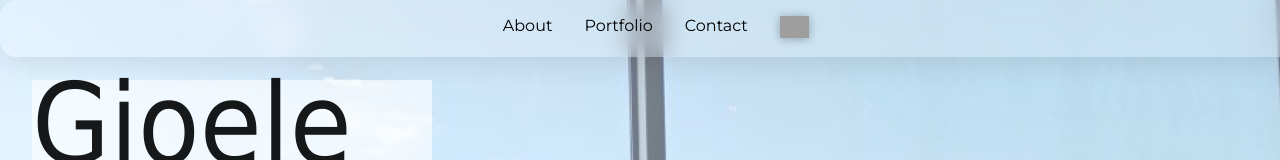
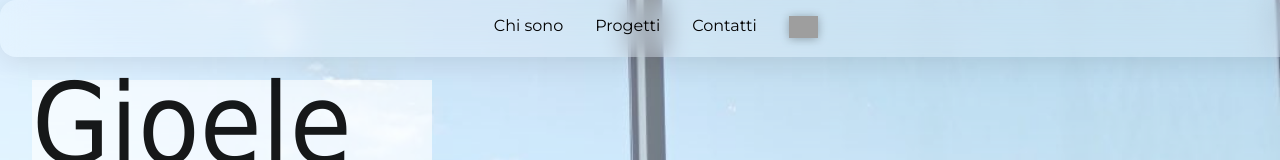
Before and after one commit to GioeleBucci/Portfolio, a React (Vite) app: page / in a window 1280 px wide. Shown: the top 160 px of the page. Built offline with nearby package versions, Linux system fonts and the light colour scheme; grey boxes are pictures that could not be loaded.

Commit message:
add translations for headers

```diff
--- a/src/Components/About.jsx
+++ b/src/Components/About.jsx
@@ -21,7 +21,7 @@ const About = () => {
             textAlign: "center",
           }}
         >
-          <h2>About</h2>
+          <h2>{t("about.header")}</h2>
           <p
             dangerouslySetInnerHTML={{ __html: t("about.experience") }}
             style={{ textAlign: "center", fontSize: "1.2rem", margin: ".8rem" }}
@@ -57,7 +57,7 @@ const About = () => {
           textAlign: "center",
         }}
       >
-        <h2>About</h2>
+        <h2>{t("about.header")}</h2>
         <p className="large" dangerouslySetInnerHTML={{ __html: t("about.experience") }}></p>
         <hr />
         <ul
--- a/src/Components/Footer.jsx
+++ b/src/Components/Footer.jsx
@@ -18,6 +18,7 @@ import linkedInIcon from "../images/socials/linkedin.svg";
 import mediumIcon from "../images/socials/medium.svg";
 import twitterIcon from "../images/socials/twitter.svg";
 import youTubeIcon from "../images/socials/youtube.svg";
+import { useTranslation } from "react-i18next";
 
 /**
  * 💡 Learning resources
@@ -40,6 +41,8 @@ const Footer = (props) => {
     youTube,
   } = props;
 
+  const [t, i18n] = useTranslation("global");
+
   return (
     <div
       id="footer"
@@ -53,7 +56,7 @@ const Footer = (props) => {
         width: "100vw",
       }}
     >
-      <h2 style={{ color: "white" }}>Contact</h2>
+      <h2 style={{ color: "white" }}>{t("contact.header")}</h2>
       <div
         style={{
           display: "flex",
--- a/src/Components/Header.jsx
+++ b/src/Components/Header.jsx
@@ -36,9 +36,9 @@ const Header = () => {
       }}
     >
       {/* <a href="#home">Home</a> */}
-      <a href="#about">About</a>
-      <a href="#portfolio">Portfolio</a>
-      <a href="#footer">Contact</a>
+      <a href="#about">{t("about.header")}</a>
+      <a href="#portfolio">{t("portfolio.header")}</a>
+      <a href="#footer">{t("contact.header")}</a>
       <button
         style={{
           background: "none",
--- a/src/Components/Portfolio.jsx
+++ b/src/Components/Portfolio.jsx
@@ -34,7 +34,7 @@ const Portfolio = () => {
   if (isMobile) {
     return (
       <section className="padding" id="portfolio">
-        <h2 style={{ textAlign: "center" }}>Portfolio</h2>
+        <h2 style={{ textAlign: "center" }}>{t("portfolio.header")}</h2>
         <div style={{ display: "flex", flexDirection: "row" }}>
           <div style={{ maxWidth: "40%", alignSelf: "center" }}></div>
           <div className="container">
@@ -67,7 +67,7 @@ const Portfolio = () => {
 
   return (
     <section className="padding" id="portfolio">
-      <h2 style={{ textAlign: "center" }}>Portfolio</h2>
+      <h2 style={{ textAlign: "center" }}>{t("portfolio.header")}</h2>
       <div style={{ display: "flex", flexDirection: "row", paddingTop: "3rem" }}>
         <div style={{ maxWidth: "40%", alignSelf: "center" }}>
           <img
--- a/src/translations/en/global.json
+++ b/src/translations/en/global.json
@@ -4,11 +4,13 @@
   },
 
   "about": {
+    "header": "About me",
     "experience": "Engineering and Computer Sciences student at UniBo (Cesena Campus).<br>Participant in the Erasmus+ program in 2024 at <a href=\"https://www.ntnu.edu/\" style=\"color: purple;\">NTNU</a> (Norwegian University of Science and Technology)<br/>I worked with <a href=\"https://oversonicrobotics.com/projects/robee/\" style=\"color: purple;\">RoBee</a>, the first Italian cognitive humanoid robot.",
     "quote": "I am passionate about programming in all its forms. I enjoy solving problems and challenging myself."
   },
 
   "portfolio": {
+    "header": "Portfolio",
     "github": {
       "title": "GitHub Profile",
       "description": "GitHub is a collaborative platform that hosts open-source software. This is my profile, containing the main projects I have worked on."
@@ -25,5 +27,9 @@
       "title": "RisiKoDB: a management system for \"Risk!\" games",
       "description": "An application created for the \"Databases\" course using Unity and the .NET framework (A.Y. 2023/24)."
     }
+  },
+
+  "contact": {
+    "header": "Contacts"
   }
 }
--- a/src/translations/it/global.json
+++ b/src/translations/it/global.json
@@ -3,11 +3,13 @@
     "title": "Ingegnere Informatico (work in progress)"
   },
   "about": {
+    "header": "Chi sono",
     "experience": "Studente di Ingegneria e Scienze Informatiche presso UniBo (Campus di Cesena).<br>Partecipante al programma Erasmus+ nel 2024 presso <a href=\"https://www.ntnu.edu/\" style=\"color: purple\">NTNU</a> (Università Norvegese della Scienza e della Tecnologia)<br/>Ho lavorato con <a href=\"https://oversonicrobotics.com/projects/robee/\" style=\"color: purple;\">RoBee</a>, il primo robot umanoide cognitivo italiano.<br/>",
     "quote": "Sono appassionato di programmazione in ogni sua forma. Mi piace risolvere problemi e mettermi alla prova."
   },
 
   "portfolio": {
+    "header": "Progetti",
     "github": {
       "title": "Profilo GitHub",
       "description": "GitHub è una piattaforma collaborativa che ospita software open-source. Questo è il mio profilo, contenente i principali progetti a cui ho lavorato."
@@ -24,5 +26,9 @@
       "title": "RisiKoDB: un gestionale per partite a \"RisiKo!\"",
       "description": "Un'applicazione realizzata per il corso di \"Basi di Dati\" utilizzando Unity e il framework .NET (A.A. 2023/24)."
     }
+  },
+
+  "contact":{
+    "header": "Contatti"
   }
 }
```
